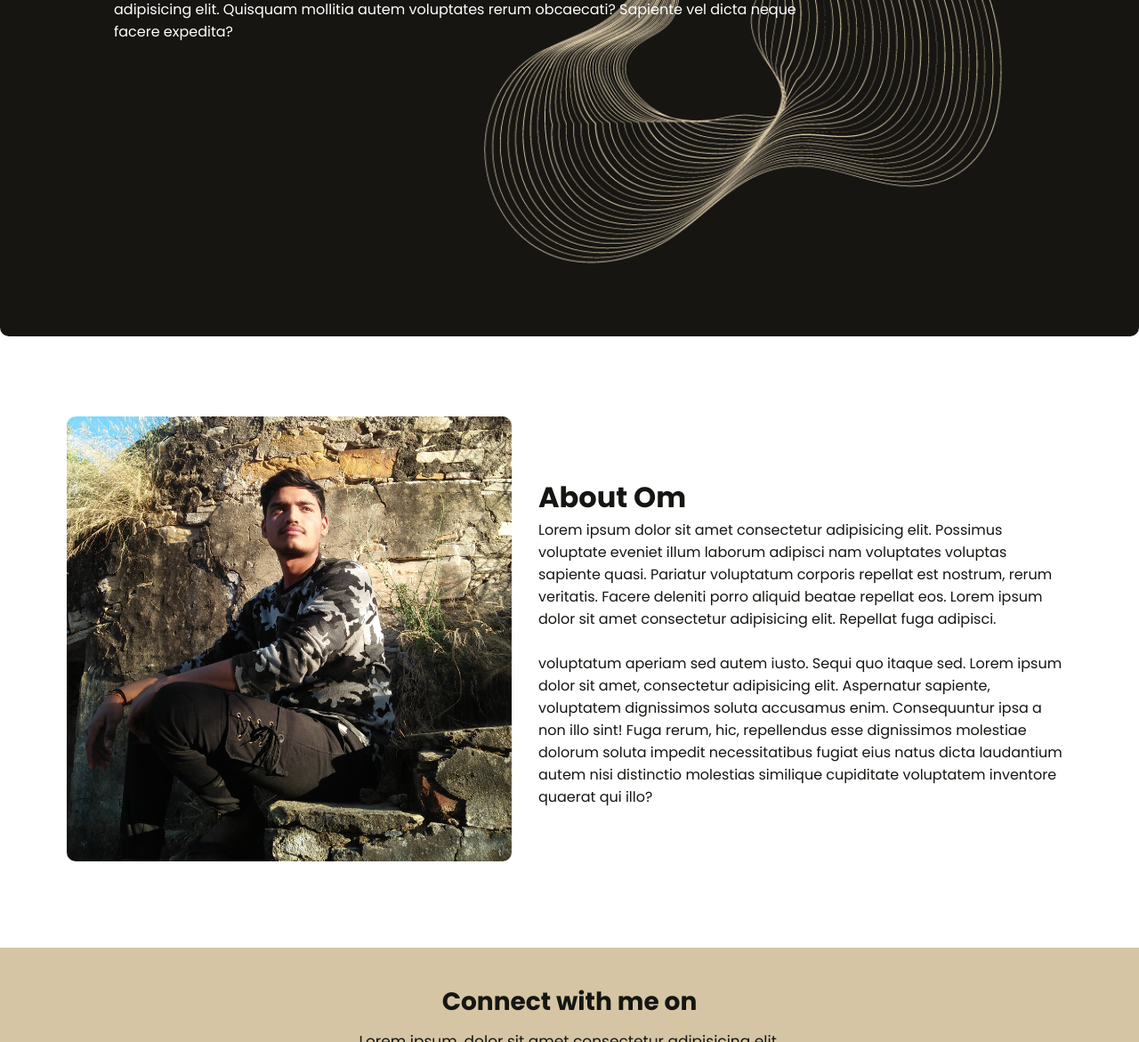
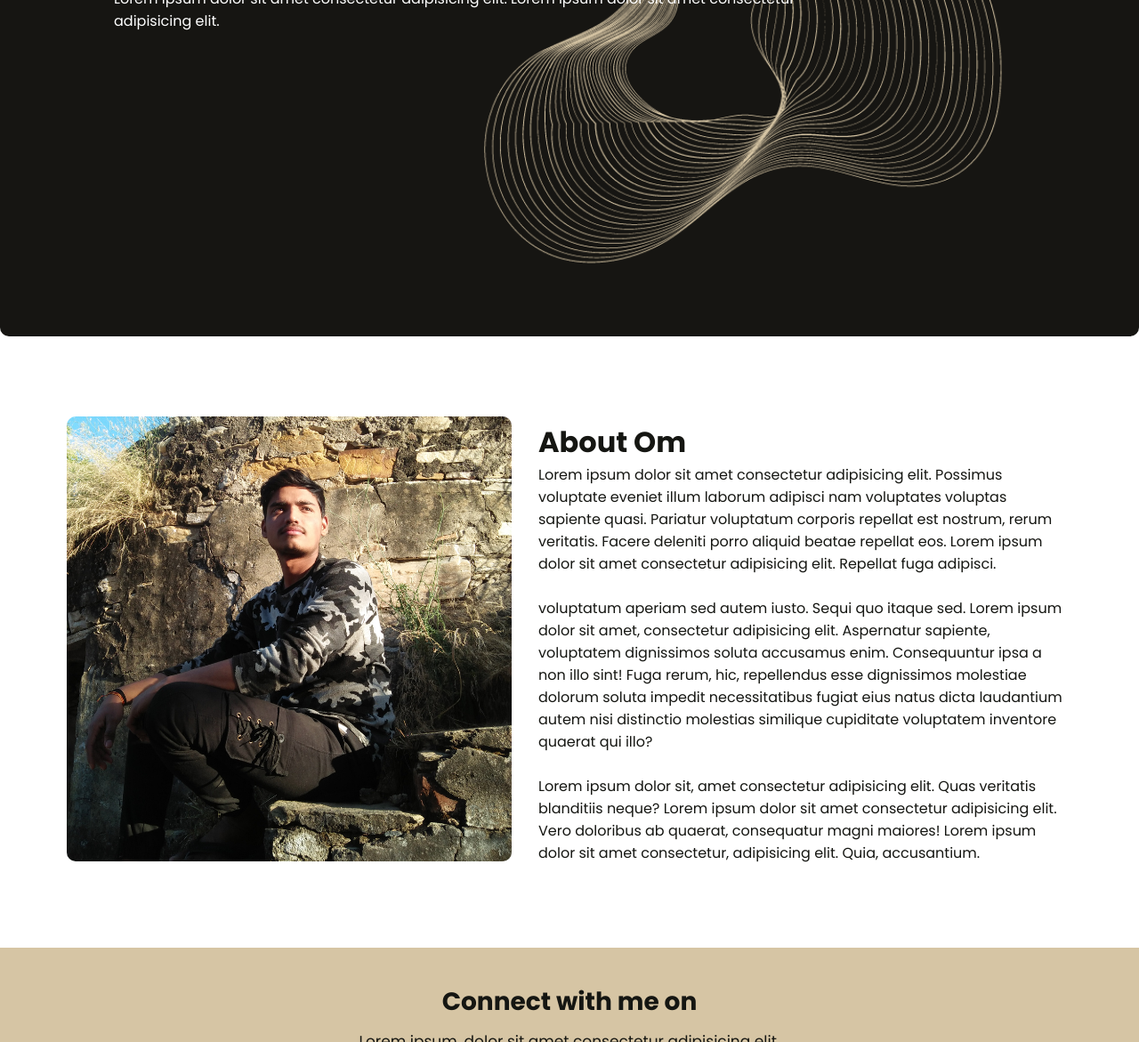
Before and after one commit to shubhamprajapat05/omyadav, a plain HTML site: page index.html in a window 1280 px wide. Shown: the part 422-1593 px from the top of the page at 89% size. Drawn offline with Linux system fonts and the light colour scheme.

Commit message:
index.html

```diff
--- a/index.html
+++ b/index.html
@@ -29,8 +29,7 @@
       <h2>I'm Om Kumar Yadav</h2>
       <p>
         Lorem ipsum dolor sit amet consectetur adipisicing elit. Lorem ipsum
-        dolor sit amet consectetur adipisicing elit. Quisquam mollitia autem
-        voluptates rerum obcaecati? Sapiente vel dicta neque facere expedita?
+        dolor sit amet consectetur adipisicing elit.
       </p>
     </div>
   </header>
@@ -59,6 +58,10 @@
           molestiae dolorum soluta impedit necessitatibus fugiat eius natus
           dicta laudantium autem nisi distinctio molestias similique
           cupiditate voluptatem inventore quaerat qui illo?
+        </p>
+        <br>
+        <p>
+          Lorem ipsum dolor sit, amet consectetur adipisicing elit. Quas veritatis blanditiis neque? Lorem ipsum dolor sit amet consectetur adipisicing elit. Vero doloribus ab quaerat, consequatur magni maiores! Lorem ipsum dolor sit amet consectetur, adipisicing elit. Quia, accusantium.
         </p>
       </div>
     </div>
```
